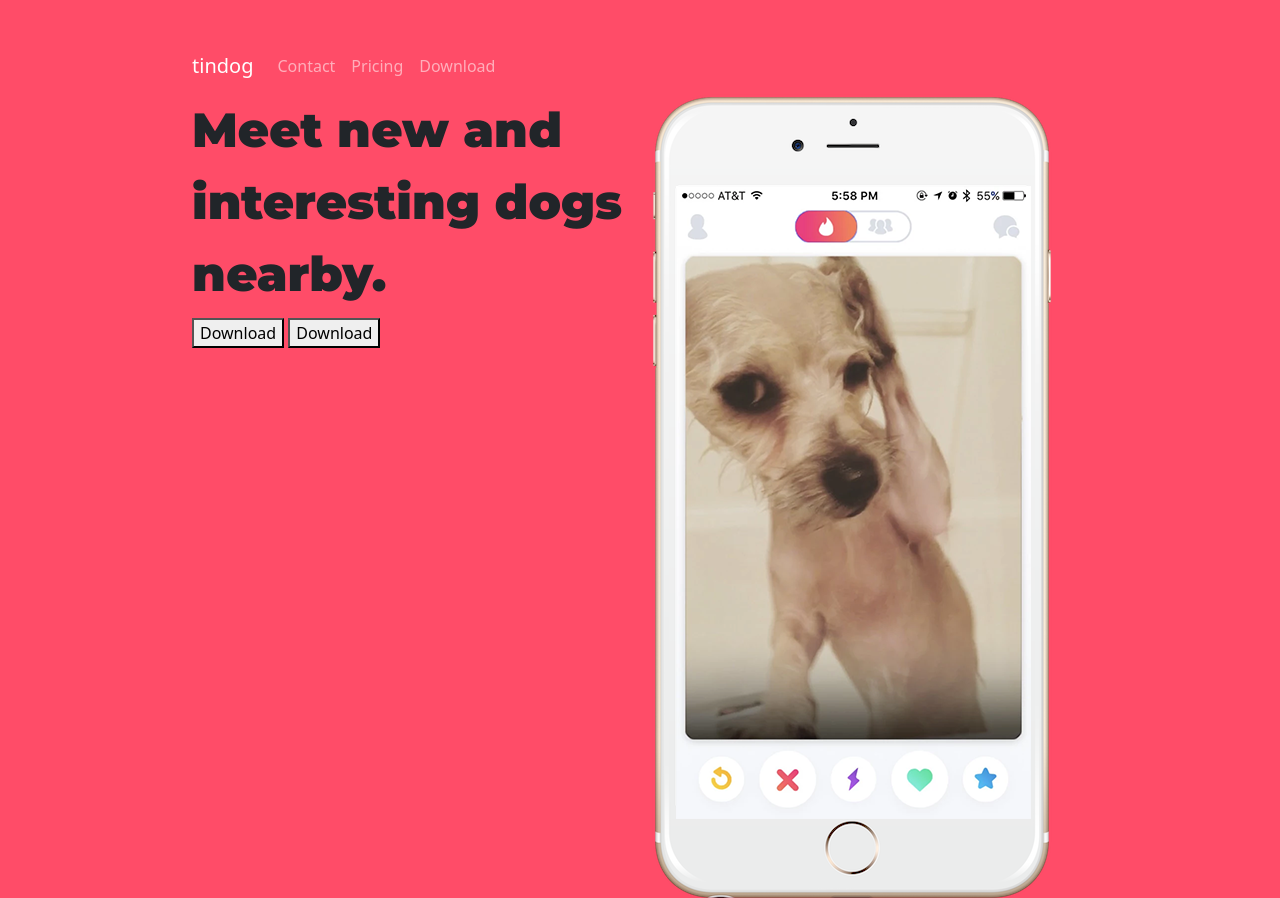
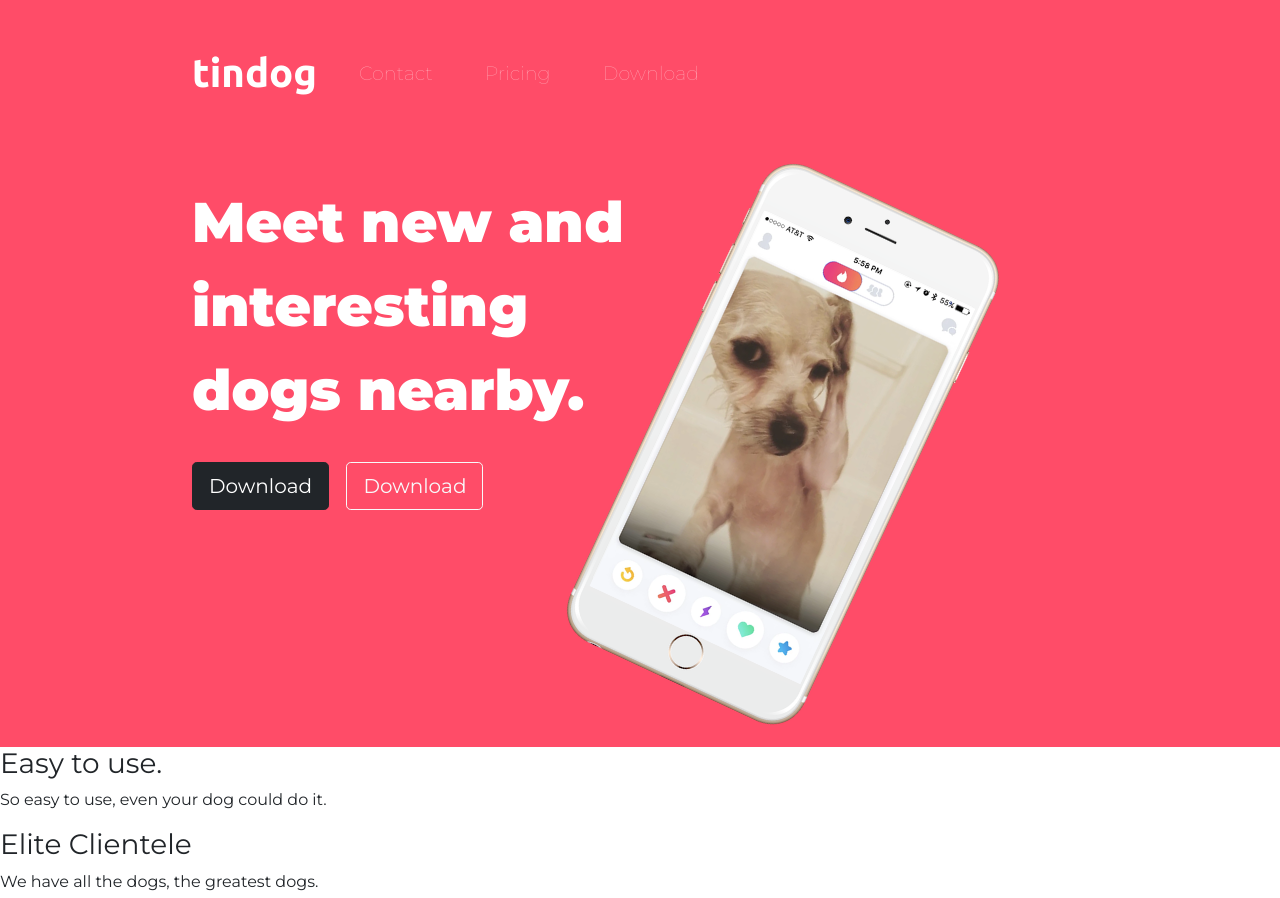
Before and after one commit to SlothMcGruff/TinDog-Start-master, a plain HTML site: page index.html in a window 1280 px wide. Shown: the top 898 px of the page. Drawn offline with nearby package versions, Linux system fonts and the light colour scheme.

Commit message:
Lession 77

```diff
--- a/css/styles.css
+++ b/css/styles.css
@@ -1,12 +1,51 @@
 #title {
   background-color: #ff4c68;
+  color: #fff;
+}
+body{
+  font-family: 'Montserrat', sans-serif;
 }
 h1{
   font-family: 'Montserrat', sans-serif;
-  font-size: 3rem;
+  font-size: 3.5rem;
   line-height: 1.5;
+  font-weight: 900;
 }
 
 .container-fluid{
   padding: 3% 15%;
 }
+
+
+/* Navigation Bar */
+.navbar{
+    padding: 0 0 4.5rem;
+}
+.navbar-brand{
+  font-family: "Ubuntu";
+  font-size: 2.5rem;
+  font-weight: bold;
+}
+
+.nav-item{
+  padding: 0 18px;
+}
+
+.nav-link{
+  font-size: 1.2rem;
+  font-weight: 100;
+}
+
+
+
+/* Download Buttons */
+.download-button{
+  margin:5% 3% 5% 0;
+}
+
+/* Title Image */
+
+.title-image{
+  width: 60%;
+  transform: rotate(25deg);
+}
--- a/index.html
+++ b/index.html
@@ -4,12 +4,20 @@
 <head>
   <meta charset="utf-8">
   <title>TinDog</title>
+
+  <!-- CSS StyleSheets -->
   <link href="https://cdn.jsdelivr.net/npm/bootstrap@5.1.3/dist/css/bootstrap.min.css" rel="stylesheet" integrity="sha384-1BmE4kWBq78iYhFldvKuhfTAU6auU8tT94WrHftjDbrCEXSU1oBoqyl2QvZ6jIW3" crossorigin="anonymous">
+  <link rel="stylesheet" href="css/styles.css">
+
+  <!-- Bootstrap Scripts -->
   <script src="https://cdn.jsdelivr.net/npm/bootstrap@5.1.3/dist/js/bootstrap.bundle.min.js" integrity="sha384-ka7Sk0Gln4gmtz2MlQnikT1wXgYsOg+OMhuP+IlRH9sENBO0LRn5q+8nbTov4+1p" crossorigin="anonymous"></script>
-  <link rel="stylesheet" href="css/styles.css">
+
+  <!-- Google Fonts -->
   <link rel="preconnect" href="https://fonts.googleapis.com">
   <link rel="preconnect" href="https://fonts.gstatic.com" crossorigin>
-  <link href="https://fonts.googleapis.com/css2?family=Montserrat:wght@900&display=swap" rel="stylesheet">
+  <link href="https://fonts.googleapis.com/css2?family=Montserrat:wght@100;400;900&family=Ubuntu:ital,wght@0,700;1,400&display=swap" rel="stylesheet">
+
+
 </head>
 
 <body>
@@ -44,11 +52,11 @@
       <div class="row">
         <div class="col-lg-6">
           <h1>Meet new and interesting dogs nearby.</h1>
-          <button type="button">Download</button>
-          <button type="button">Download</button>
+          <button type="button" class="btn btn-dark btn-lg download-button">Download</button>
+          <button type="button" class="btn btn-outline-light btn-lg download-button">Download</button>
         </div>
         <div class="col-lg-6">
-          <img src="images/iphone6.png" alt="iphone-mockup">
+          <img src="images/iphone6.png" class="title-image" alt="iphone-mockup">
         </div>
       </div>
 
```
